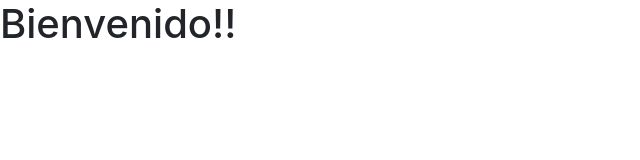
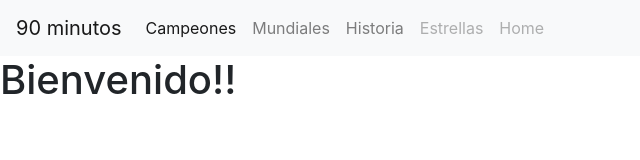
Before and after one commit to kelk03/cs50w-project0, a plain HTML site: page index.html in a window 1280 px wide. Shown: the whole page, without its empty margins (0-640 px from the left). Drawn offline with nearby package versions, Linux system fonts and the light colour scheme.

Commit message:
nav agregado a index

```diff
--- a/index.html
+++ b/index.html
@@ -9,6 +9,30 @@
     <title>90 minutos</title>
 </head>
 <body>
+    <nav class="navbar navbar-expand-lg navbar-light bg-light">
+        <a class="navbar-brand" href="#">90 minutos</a>
+        <button class="navbar-toggler" type="button" data-toggle="collapse" data-target="#navbarNav" aria-controls="navbarNav" aria-expanded="false" aria-label="Toggle navigation">
+          <span class="navbar-toggler-icon"></span>
+        </button>
+        <div class="collapse navbar-collapse" id="navbarNav">
+          <ul class="navbar-nav">
+            <li class="nav-item active">
+              <a class="nav-link" href="/templates/Campeones.html">Campeones<span class="sr-only">(current)</span></a>
+            </li>
+            <li class="nav-item">
+              <a class="nav-link" href="/templates/Mundiales.html">Mundiales</a>
+            </li>
+            <li class="nav-item">
+              <a class="nav-link" href="/templates/Historia.html">Historia</a>
+            </li>
+            <li class="nav-item">
+              <a class="nav-link disabled" href="/templates/Estrellas.html">Estrellas</a>
+            <li class="nav-item">
+                <a class="nav-link disabled" href="/index.html">Home</a>
+            </li>
+          </ul>
+        </div>
+      </nav>
     <h1> Bienvenido!! <h1/>
 </body>
 </html>
```
Also changed, not shown: templates/Mundiales.html (+1 -0 lines).
